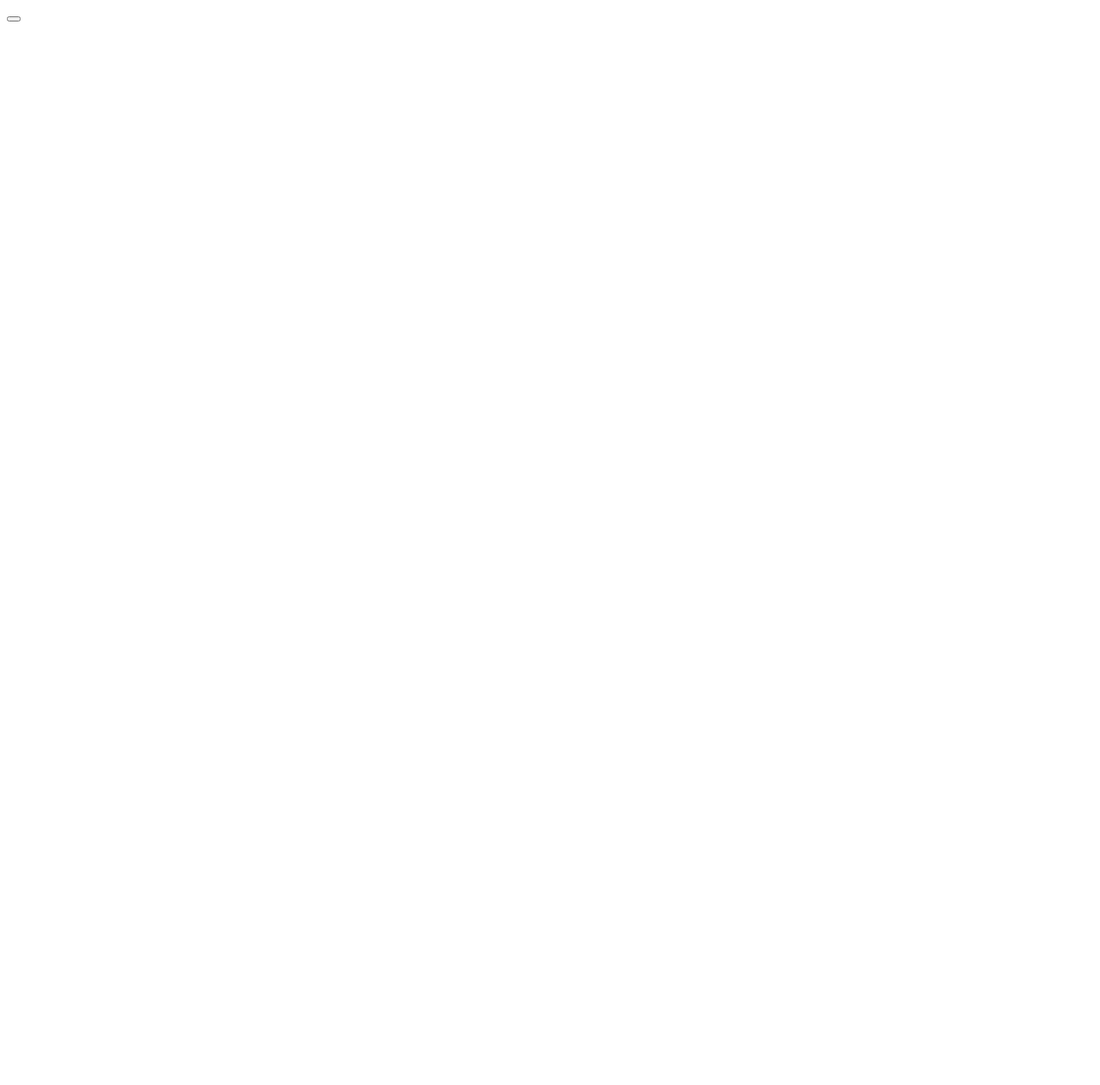
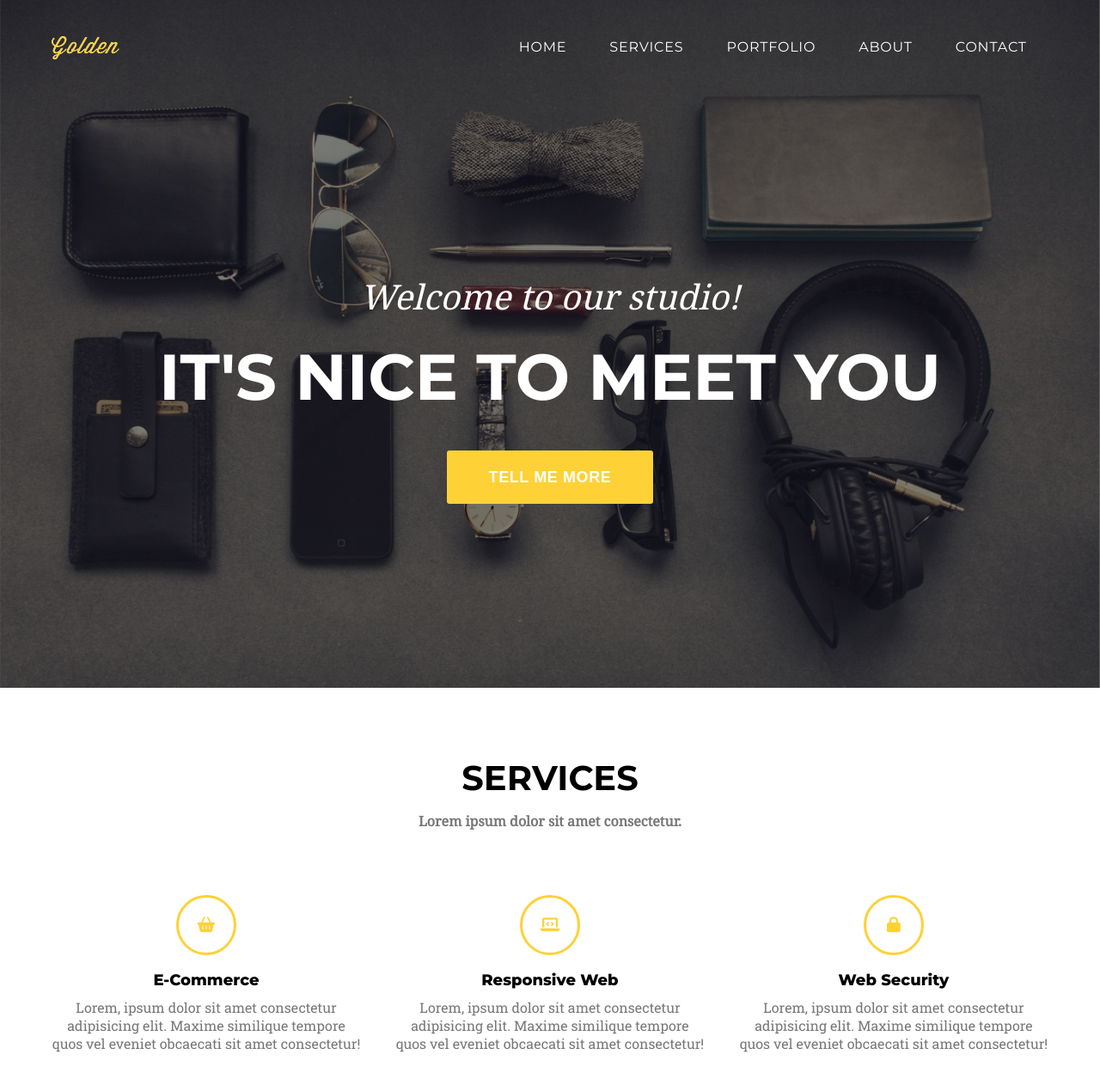
Before and after one commit to Martin-Ka3ka/zadanie-projekt-7.7, a plain HTML site: page index.html in a window 1280 px wide. Shown: the whole page at 86% size. Before the commit the page ends 800 px from the top, so only its background shows below. Drawn offline with Linux system fonts and the light colour scheme.

Commit message:
add new sections

```diff
--- a/index.html
+++ b/index.html
@@ -5,20 +5,93 @@
     <meta charset="UTF-8">
     <meta name="viewport" content="width=device-width, initial-scale=1.0">
     <meta http-equiv="X-UA-Compatible" content="ie=edge">
+    <script src="https://kit.fontawesome.com/712aac8c1d.js" crossorigin="anonymous"></script>
     <link rel="stylesheet" href="css/style.css">
-    <title>Zadanie 7.7</title>
+    <title>Project 7.7</title>
 </head>
 
 <body>
-    <div>
-        <button class="hamburger">
-            <div class="ff-fallback">
-                <span class="bar"></span>
-                <span class="bar"></span>
-                <span class="bar"></span>
+
+    <!-- header -->
+
+    <header>
+        <div class="container">
+            <div class="row">
+                <div class="col-4">
+                    <figure>
+                        <img src="images/brand.png">
+                    </figure>
+                </div>
+                <div class="col-8">
+                    <nav>
+                        <ul>
+                            <li><a href="#"></a>home</li>
+                            <li><a href="#"></a>services</li>
+                            <li><a href="#"></a>portfolio</li>
+                            <li><a href="#"></a>about</li>
+                            <li><a href="#"></a>contact</li>
+                        </ul>
+                    </nav>
+                </div>
             </div>
-        </button>
-    </div>
+            <div class="headline">
+                <h1> Welcome to our studio!</h1>
+                <h2>It's nice to meet you</h2>
+                <button>tell me more</button>
+            </div>
+        </div>
+    </header>
+
+    <!-- section services -->
+
+    <section class="services">
+        <div class="container">
+            <div class="row">
+                <div class="title_services">
+                    <h2>services</h2>
+                    <h4>Lorem ipsum dolor sit amet consectetur.
+                    </h4>
+                </div>
+                <div class="col-4">
+                    <div class="box_services">
+                        <div>
+                            <span class="fas fa-shopping-basket">
+
+                            </span>
+                        </div>
+                        <h3>E-Commerce</h3>
+                        <p>Lorem, ipsum dolor sit amet consectetur adipisicing elit. Maxime similique tempore quos vel
+                            eveniet obcaecati sit amet consectetur!
+                        </p>
+                    </div>
+                </div>
+                <div class="col-4">
+                    <div class="box_services">
+                        <div>
+                            <span class="fas fa-laptop-code">
+                            </span>
+                        </div>
+                        <h3>Responsive Web</h3>
+                        <p>Lorem, ipsum dolor sit amet consectetur adipisicing elit. Maxime similique tempore quos vel
+                            eveniet obcaecati sit amet consectetur!
+                        </p>
+                    </div>
+                </div>
+                <div class="col-4">
+                    <div class="box_services">
+                        <div>
+                            <span class="fas fa-lock"></span>
+                        </div>
+                        <h3>Web Security</h3>
+                        <p>Lorem, ipsum dolor sit amet consectetur adipisicing elit. Maxime similique tempore quos
+                            vel
+                            eveniet obcaecati sit amet consectetur!
+                        </p>
+                    </div>
+                </div>
+            </div>
+        </div>
+    </section>
 </body>
 
 </html>
--- /dev/null
+++ b/sass/components/_base.scss
@@ -0,0 +1,16 @@
+@import url('https://fonts.googleapis.com/css?family=Montserrat:300,400,600,600i,700,700i,800,900&display=swap&subset=latin-ext');
+@import url('https://fonts.googleapis.com/css?family=Noto+Serif&display=swap');
+@import url('https://fonts.googleapis.com/css?family=Roboto+Slab&display=swap');
+
+* {
+    margin: 0;
+    padding: 0;
+    box-sizing: border-box;
+
+}
+
+body {
+    width: 100%;
+    margin: 0;
+    font-family: 'Montserrat', sans-serif;
+}
--- /dev/null
+++ b/sass/components/_grid.scss
@@ -0,0 +1,67 @@
+.row:before,
+.row:after {
+    content: " ";
+    display: table;
+    clear: both;
+}
+
+[class*="col-"] {
+    float: left;
+    padding: 20px;
+}
+
+.container {
+    width: 100%;
+    max-width: 1200px;
+    margin: 0 auto;
+}
+
+/*column width*/
+
+.col-1 {
+    width: 8.33%;
+}
+
+.col-2 {
+    width: 16.66%;
+}
+
+.col-3 {
+    width: 25%;
+}
+
+.col-4 {
+    width: 33.33%;
+}
+
+.col-5 {
+    width: 41.66%;
+}
+
+.col-6 {
+    width: 50%;
+}
+
+.col-7 {
+    width: 58.33%;
+}
+
+.col-8 {
+    width: 66.66%;
+}
+
+.col-9 {
+    width: 75%;
+}
+
+.col-10 {
+    width: 83.33%;
+}
+
+.col-11 {
+    width: 91.66%;
+}
+
+.col-12 {
+    width: 100%;
+}
--- /dev/null
+++ b/sass/components/_header.scss
@@ -0,0 +1,85 @@
+header {
+    height: 100vh;
+    background-image: url("/images/jumbotron.jpg");
+    background-repeat: no-repeat;
+    background-size: cover;
+    background-position: center;
+
+    figure {
+        margin-top: 22px;
+
+        img {
+            max-width: 100%;
+            height: auto;
+        }
+    }
+
+    nav {
+        color: white;
+
+
+        ul {
+            list-style-type: none;
+            text-transform: uppercase;
+            display: flex;
+            justify-content: flex-end;
+
+            li {
+                padding: 25px 25px;
+                letter-spacing: 0.8px;
+                cursor: pointer;
+                transition: .5s;
+
+                a {
+                    display: block;
+                }
+
+                &:hover {
+                    color: $color-base-yellow;
+                    transform: scale(1.2);
+                }
+            }
+        }
+    }
+
+    .headline {
+        text-align: center;
+        color: $color-base-white;
+        margin-top: 208px;
+
+        h1 {
+            font-weight: 300;
+            font-size: 40px;
+            font-family: 'Noto Serif', serif;
+            font-style: italic;
+
+        }
+
+        h2 {
+            text-transform: uppercase;
+            font-size: 75px;
+            margin-top: 20px;
+        }
+
+        button {
+            background-color: $color-base-yellow;
+            color: $color-base-white;
+            border: none;
+            width: 240px;
+            height: 62px;
+            border-radius: 3px;
+            font-size: 18px;
+            text-transform: uppercase;
+            font-weight: 600;
+            letter-spacing: 0.6px;
+            outline: none;
+            margin-top: 40px;
+            transition: .4s;
+
+            &:hover {
+                background-color: #f1bd09;
+                transform: scale(1.1);
+            }
+        }
+    }
+}
--- /dev/null
+++ b/sass/components/_services.scss
@@ -0,0 +1,53 @@
+.services {
+    margin-bottom: 80px;
+
+    .title_services {
+        text-align: center;
+        margin-top: 80px;
+
+
+        h2 {
+            text-transform: uppercase;
+            font-size: 40px;
+            font-weight: bold;
+        }
+
+        h4 {
+            font-family: 'Noto Serif', serif;
+            color: $color-base-gray;
+            margin-top: 15px;
+        }
+    }
+
+    .box_services {
+        margin-top: 55px;
+
+        >div {
+            display: flex;
+            justify-content: center;
+            color: $color-base-yellow;
+            width: 70px;
+            height: 70px;
+            border-radius: 50%;
+            border: 3px solid $color-base-yellow;
+            margin: 0 auto;
+            align-items: center;
+            font-size: 18px;
+        }
+
+        >h3 {
+            text-align: center;
+            font-size: 18px;
+            font-weight: 800;
+            margin-top: 18px;
+        }
+
+        >p {
+            font-family: 'Roboto Slab', serif;
+            text-align: center;
+            color: $color-base-gray;
+            margin-top: 10px;
+        }
+    }
+
+}
--- /dev/null
+++ b/sass/components/_variables.scss
@@ -0,0 +1,3 @@
+$color-base-yellow:rgb(254, 209, 54);
+$color-base-white:rgb(255, 255, 255);
+$color-base-gray:rgb(119, 119, 119);
--- a/sass/style.scss
+++ b/sass/style.scss
@@ -0,0 +1,5 @@
+@import "components/base";
+@import "components/grid";
+@import "components/variables";
+@import "components/header";
+@import "components/services";
```
Also changed, not shown: css/style.css, sass/style.css (deleted), 3 other files.
